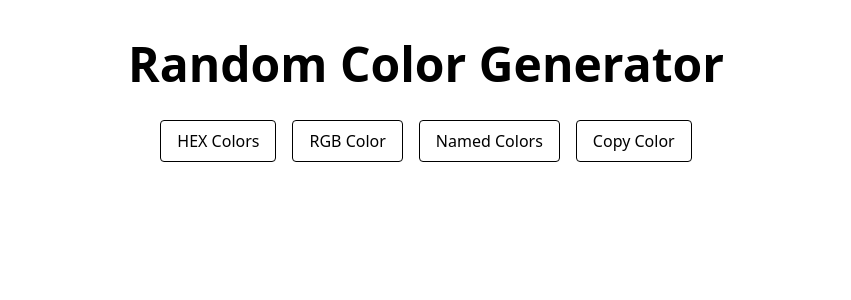
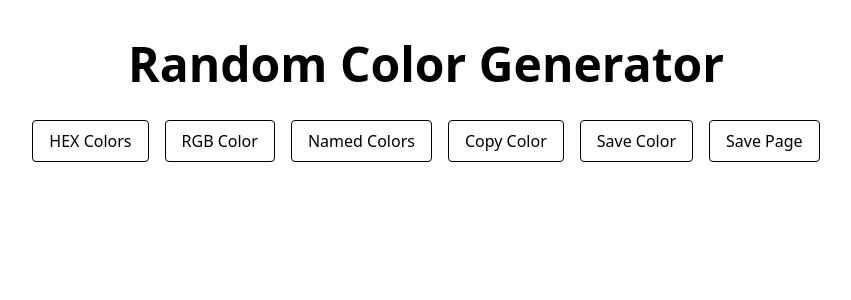
Before and after one commit to Tejas1333/Web_Apps, a Next.js app: page /randomColor in a window 1280 px wide. Shown: the top 300 px of the page, without its empty margins (214-1065 px from the left). Built offline with nearby package versions, Linux system fonts and the light colour scheme.

Commit message:
RandomColor

```diff
--- a/src/app/randomColor/page.js
+++ b/src/app/randomColor/page.js
@@ -1,9 +1,11 @@
 "use client";
 import React from "react";
-import { useState } from "react";
+import { useState, useEffect } from "react";
 
 export default function RandomColor() {
   const [color, setColor] = useState("");
+  const [savedColors, setSavedColors] = useState([]);
+  const [savedPage, setSavedPage] = useState(false);
 
   const colors = [
     "AliceBlue",
@@ -179,16 +181,47 @@ export default function RandomColor() {
     setColor(`rgb(${r}, ${g}, ${b})`);
   }
 
-  function namedColor(){
-    let result = ""
-    result += colors[Math.floor(Math.random() * colors.length)]
-    setColor(result)
+  function namedColor() {
+    let result = "";
+    result += colors[Math.floor(Math.random() * colors.length)];
+    setColor(result);
   }
 
-  function copyColor(){
-    navigator.clipboard.writeText(color)
-    alert("Color copied")
+  function savingColor() {
+    let type = "";
+    if (color[0] == "#") {
+      type = "hex";
+    } else if (color[0] == "r") {
+      type = "rgb";
+    } else {
+      type = "namecolor";
     }
+
+    const data = {
+      type: type,
+      color: color,
+    };
+
+    setSavedColors((prev) => [...prev, data]);
+  }
+
+  function copyColor() {
+    navigator.clipboard.writeText(color);
+    alert("Color copied");
+  }
+
+  useEffect(() => {
+    const data = localStorage.getItem("savedColors");
+
+    if (data) {
+      setSavedColors(JSON.parse(data));
+    }
+  }, []);
+
+  useEffect(() => {
+    // localStorage.clear();
+    localStorage.setItem("savedColors", JSON.stringify(savedColors));
+  }, [savedColors]);
 
   return (
     <>
@@ -196,36 +229,67 @@ export default function RandomColor() {
         Random Color Generator
       </div>
 
+      {savedPage ? (
+        <>
+          <div className="flex flex-wrap justify-center gap-4 mt-10">
+            <button
+            onClick={() => {
+              setSavedPage(false);
+            }}
+            className=" w-20 px-4 py-2 border rounded"
+          >
+            Go Back
+          </button>
+            {savedColors.map((item, index) => (
+              <div
+                key={index}
+                className="w-52 h-52 rounded-xl border shadow-lg flex flex-col justify-end p-4 text-white font-bold"
+                style={{
+                  backgroundColor: item.color,
+                }}
+              >
+                <p>{item.color}</p>
+                <p>{item.type}</p>
+              </div>
+            ))}
+          </div>
+
+        </>
+      ) : (
+        <>
           <div className="flex justify-center gap-4 mt-8">
-
-      <button
-        onClick={hexColor}
-        className="px-4 py-2 border rounded"
-      >
+            <button onClick={hexColor} className="px-4 py-2 border rounded">
               HEX Colors
             </button>
 
-      <button
-        onClick={rgbColor}
-        className="px-4 py-2 border rounded"
-      >
+            <button onClick={rgbColor} className="px-4 py-2 border rounded">
               RGB Color
             </button>
 
-      <button
-        onClick={namedColor}
-        className="px-4 py-2 border rounded"
-      >
+            <button onClick={namedColor} className="px-4 py-2 border rounded">
               Named Colors
             </button>
 
-      <button
-        onClick={copyColor}
-        className="px-4 py-2 border rounded"
-      >
+            <button onClick={copyColor} className="px-4 py-2 border rounded">
               Copy Color
             </button>
 
+            <button
+              onClick={() => {
+                savingColor();
+              }}
+              className="px-4 py-2 border rounded"
+            >
+              Save Color
+            </button>
+            <button
+              onClick={() => {
+                setSavedPage(true);
+              }}
+              className="px-4 py-2 border rounded"
+            >
+              Save Page
+            </button>
           </div>
 
           <div
@@ -237,5 +301,7 @@ export default function RandomColor() {
             {color}
           </div>
         </>
+      )}
+    </>
   );
 }
```
Lines whose indentation alone changed are shown as unchanged.
